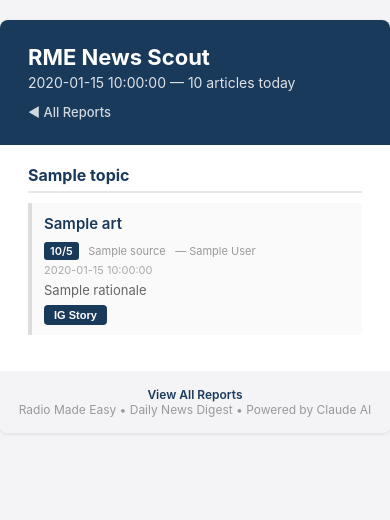
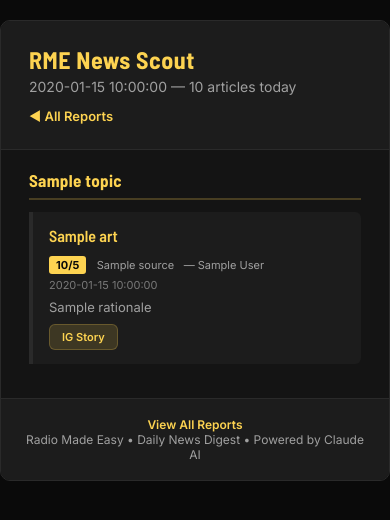
Before and after one commit to evanpdixon/rme-news-scout, a Python web app: template templates/report.html in a window 390 px wide. Shown: the top 520 px of the page. Run offline with Jinja, Linux system fonts and the light colour scheme; the template is opened without the code that fills it: most values are stand-ins (such as "Sample title", 1, 10 or a date in 2020).

Commit message:
Rebrand report and story cards to RME dark theme with gold accent
- Dark bg (#0a0a0a), gold headings (#fdd351), light gray text
- Barlow Semi Condensed headings, Inter body — matching radiomadeeasy.com
- Story card: RME logo, gold headline, brand tagline footer, subtle glow
- Index page: matching dark theme with gold link styling
- IG Story button always visible (mobile-friendly, no hover required)

Co-Authored-By: Claude Opus 4.6 (1M context) <noreply@anthropic.com>

```diff
--- a/templates/report.html
+++ b/templates/report.html
@@ -4,164 +4,186 @@
   <meta charset="utf-8">
   <meta name="viewport" content="width=device-width, initial-scale=1.0">
   <title>RME News Scout -- {{ date }}</title>
+  <link rel="preconnect" href="https://fonts.googleapis.com">
+  <link rel="preconnect" href="https://fonts.gstatic.com" crossorigin>
+  <link href="https://fonts.googleapis.com/css2?family=Barlow+Semi+Condensed:wght@400;600;700&family=Inter:wght@400;500;600;700&display=swap" rel="stylesheet">
   <style>
+    :root {
+      --rme-accent: #fdd351;
+      --rme-accent-hover: #ffe066;
+      --rme-accent-dim: rgba(253, 211, 81, 0.15);
+      --rme-bg: #0a0a0a;
+      --rme-bg-card: #141414;
+      --rme-bg-elevated: #1c1c1c;
+      --rme-text: #e8e8e8;
+      --rme-text-secondary: #a0a0a0;
+      --rme-text-heading: #fdd351;
+      --rme-border: #2a2a2a;
+      --rme-border-accent: rgba(253, 211, 81, 0.22);
+      --rme-radius: 10px;
+      --rme-radius-sm: 6px;
+      --rme-font-heading: 'Barlow Semi Condensed', 'Barlow', sans-serif;
+      --rme-font-body: 'Inter', -apple-system, BlinkMacSystemFont, 'Segoe UI', sans-serif;
+    }
+
     body {
-      font-family: -apple-system, BlinkMacSystemFont, "Segoe UI", Roboto, Helvetica, Arial, sans-serif;
-      background: #f4f4f7;
-      color: #333;
+      font-family: var(--rme-font-body);
+      background: var(--rme-bg);
+      color: var(--rme-text);
       margin: 0;
       padding: 0;
     }
     .container {
       max-width: 640px;
       margin: 20px auto;
-      background: #fff;
-      border-radius: 8px;
+      background: var(--rme-bg-card);
+      border-radius: var(--rme-radius);
       overflow: hidden;
-      box-shadow: 0 1px 4px rgba(0,0,0,0.1);
+      border: 1px solid var(--rme-border);
     }
     .header {
-      background: #1a3a5c;
-      color: #fff;
+      background: var(--rme-bg-elevated);
       padding: 24px 28px;
+      border-bottom: 1px solid var(--rme-border);
     }
     .header h1 {
       margin: 0 0 4px 0;
-      font-size: 22px;
+      font-family: var(--rme-font-heading);
+      font-size: 24px;
+      font-weight: 700;
+      color: var(--rme-text-heading);
+      letter-spacing: 0.5px;
     }
     .header p {
       margin: 0;
       font-size: 14px;
-      opacity: 0.85;
+      color: var(--rme-text-secondary);
     }
     .header-nav {
       margin-top: 10px;
     }
     .header-nav a {
-      color: #fff;
-      opacity: 0.8;
+      color: var(--rme-accent);
       text-decoration: none;
       font-size: 13px;
-      font-weight: 500;
+      font-weight: 600;
     }
     .header-nav a:hover {
-      opacity: 1;
+      color: var(--rme-accent-hover);
       text-decoration: underline;
     }
     .body {
       padding: 20px 28px;
     }
     .article {
-      margin-bottom: 16px;
-      padding: 10px 12px;
-      border-left: 4px solid #ddd;
-      background: #fafafa;
-      border-radius: 0 4px 4px 0;
-      position: relative;
+      margin-bottom: 14px;
+      padding: 14px 16px;
+      border-left: 4px solid var(--rme-border);
+      background: var(--rme-bg-elevated);
+      border-radius: 0 var(--rme-radius-sm) var(--rme-radius-sm) 0;
     }
-    .article.score-5 { border-left-color: #2ecc71; }
-    .article.score-4 { border-left-color: #27ae60; }
-    .article.score-3 { border-left-color: #f39c12; }
+    .article.score-5 { border-left-color: #4dff88; }
+    .article.score-4 { border-left-color: #2ecc71; }
+    .article.score-3 { border-left-color: var(--rme-accent); }
     .article.score-2 { border-left-color: #e67e22; }
-    .article.score-1 { border-left-color: #ccc; }
+    .article.score-1 { border-left-color: #555; }
     .article a.title {
-      color: #1a3a5c;
+      color: var(--rme-text-heading);
       text-decoration: none;
+      font-family: var(--rme-font-heading);
       font-weight: 600;
-      font-size: 15px;
+      font-size: 16px;
       line-height: 1.3;
     }
     .article a.title:hover {
+      color: var(--rme-accent-hover);
       text-decoration: underline;
     }
     .badges {
-      margin-top: 5px;
+      margin-top: 6px;
     }
     .score-badge {
       display: inline-block;
       font-size: 11px;
-      font-weight: 600;
-      color: #fff;
-      background: #1a3a5c;
+      font-weight: 700;
+      color: var(--rme-bg);
+      background: var(--rme-accent);
       border-radius: 3px;
-      padding: 2px 6px;
-      margin-right: 5px;
+      padding: 2px 7px;
+      margin-right: 6px;
     }
-    .topic-badge {
-      display: inline-block;
-      font-size: 11px;
-      font-weight: 500;
-      color: #555;
-      background: #e8e8ec;
-      border-radius: 3px;
-      padding: 2px 6px;
-      margin-right: 5px;
-    }
-    .topic-badge.ham-radio { background: #d5f5e3; color: #1e8449; }
-    .topic-badge.gmrs { background: #d4efdf; color: #1e8449; }
-    .topic-badge.emergency-comms { background: #fadbd8; color: #922b21; }
-    .topic-badge.outages { background: #fdebd0; color: #b9770e; }
-    .topic-badge.preparedness { background: #d6eaf8; color: #2471a3; }
-    .topic-badge.fcc { background: #e8daef; color: #6c3483; }
-    .topic-badge.fcc-enforcement { background: #f5b7b1; color: #78281f; }
-    .topic-badge.rme-mention { background: #f9e79f; color: #7d6608; font-weight: 700; }
     .source-name {
       display: inline-block;
       font-size: 11px;
-      color: #999;
+      color: var(--rme-text-secondary);
       margin-right: 5px;
     }
     .article-date {
       font-size: 11px;
-      color: #aaa;
-      margin-top: 3px;
+      color: var(--rme-text-secondary);
+      margin-top: 4px;
+      opacity: 0.7;
     }
     .rationale {
       font-size: 13px;
-      color: #666;
-      margin-top: 4px;
+      color: var(--rme-text-secondary);
+      margin-top: 6px;
       line-height: 1.4;
     }
     .section-title {
-      font-size: 16px;
+      font-family: var(--rme-font-heading);
+      font-size: 17px;
       font-weight: 700;
-      color: #1a3a5c;
-      margin: 24px 0 10px 0;
-      padding-bottom: 6px;
-      border-bottom: 2px solid #e8e8ec;
+      color: var(--rme-text-heading);
+      margin: 28px 0 12px 0;
+      padding-bottom: 8px;
+      border-bottom: 2px solid var(--rme-border-accent);
+      letter-spacing: 0.3px;
     }
     .section-title:first-child {
       margin-top: 0;
     }
     .no-articles {
       font-size: 13px;
-      color: #aaa;
+      color: var(--rme-text-secondary);
       font-style: italic;
       margin-bottom: 16px;
     }
     .footer {
-      background: #f4f4f7;
+      background: var(--rme-bg-elevated);
       text-align: center;
-      padding: 16px;
+      padding: 18px;
       font-size: 12px;
-      color: #999;
+      color: var(--rme-text-secondary);
+      border-top: 1px solid var(--rme-border);
+    }
+    .footer a {
+      color: var(--rme-accent);
+      text-decoration: none;
+      font-weight: 600;
+    }
+    .footer a:hover {
+      color: var(--rme-accent-hover);
     }
 
     /* Share button */
     .share-btn {
       display: inline-block;
-      background: #1a3a5c;
-      color: #fff;
-      border: none;
-      border-radius: 4px;
-      padding: 4px 10px;
+      background: var(--rme-accent-dim);
+      color: var(--rme-accent);
+      border: 1px solid var(--rme-border-accent);
+      border-radius: var(--rme-radius-sm);
+      padding: 5px 12px;
       font-size: 11px;
       font-weight: 600;
       cursor: pointer;
-      margin-top: 6px;
+      margin-top: 8px;
+      font-family: var(--rme-font-body);
+      transition: background 0.15s, color 0.15s;
     }
     .share-btn:hover {
-      background: #244d73;
+      background: var(--rme-accent);
+      color: var(--rme-bg);
     }
 
     /* Story card modal */
@@ -298,7 +317,7 @@
       {% endfor %}
     </div>
     <div class="footer">
-      <a href="index.html" style="color:#1a3a5c;text-decoration:none;font-weight:600;">View All Reports</a><br>
+      <a href="index.html">View All Reports</a><br>
       Radio Made Easy &bull; Daily News Digest &bull; Powered by Claude AI
     </div>
   </div>
@@ -319,10 +338,27 @@
   </div>
 
   <script>
+    // ── RME Brand Constants ──
+    const GOLD = '#fdd351';
+    const GOLD_DIM = 'rgba(253, 211, 81, 0.15)';
+    const BG_DARK = '#0a0a0a';
+    const BG_CARD = '#141414';
+    const BG_ELEVATED = '#1c1c1c';
+    const TEXT_PRIMARY = '#e8e8e8';
+    const TEXT_SECONDARY = '#a0a0a0';
+    const BORDER_COLOR = '#2a2a2a';
+    const FONT_HEADING = '"Barlow Semi Condensed", "Barlow", sans-serif';
+    const FONT_BODY = '"Inter", -apple-system, BlinkMacSystemFont, "Segoe UI", sans-serif';
+
     // Instagram Story dimensions: 1080 x 1920 (9:16 portrait)
     const STORY_W = 1080;
     const STORY_H = 1920;
     let currentArticleId = null;
+
+    // RME logo image (cached)
+    const logoImg = new Image();
+    logoImg.crossOrigin = 'anonymous';
+    logoImg.src = 'https://radiomadeeasy.com/wp-content/uploads/2022/09/RadioMadeEasy.png';
 
     function openStoryModal(idx) {
       const el = document.getElementById('article-' + idx);
@@ -359,33 +395,41 @@
       link.click();
     }
 
-    // Close modal on overlay click
+    // Close modal on overlay click or Escape
     document.getElementById('storyModal').addEventListener('click', function(e) {
       if (e.target === this) closeStoryModal();
     });
+    document.addEventListener('keydown', function(e) {
+      if (e.key === 'Escape') closeStoryModal();
+    });
 
-    // Color map for topic categories
+    // Topic badge colors (on-brand variants)
     const TOPIC_COLORS = {
-      'RME Mention':             { bg: '#f9e79f', fg: '#7d6608' },
-      'Ham Radio':               { bg: '#d5f5e3', fg: '#1e8449' },
-      'GMRS':                    { bg: '#d4efdf', fg: '#1e8449' },
-      'Emergency Comms':         { bg: '#fadbd8', fg: '#922b21' },
-      'Outages & Infrastructure':{ bg: '#fdebd0', fg: '#b9770e' },
-      'Preparedness & Off-Grid': { bg: '#d6eaf8', fg: '#2471a3' },
-      'FCC & Policy':            { bg: '#e8daef', fg: '#6c3483' },
-      'FCC Enforcement':         { bg: '#f5b7b1', fg: '#78281f' },
-      'Other':                   { bg: '#e8e8ec', fg: '#555'    }
+      'RME Mention':             { bg: GOLD, fg: BG_DARK },
+      'Ham Radio':               { bg: '#4dff88', fg: BG_DARK },
+      'GMRS':                    { bg: '#2ecc71', fg: BG_DARK },
+      'Emergency Comms':         { bg: '#ff4d4d', fg: '#fff' },
+      'Outages & Infrastructure':{ bg: '#e67e22', fg: '#fff' },
+      'Preparedness & Off-Grid': { bg: '#5dade2', fg: BG_DARK },
+      'FCC & Policy':            { bg: '#bb8fce', fg: BG_DARK },
+      'FCC Enforcement':         { bg: '#f1948a', fg: BG_DARK },
+      'Other':                   { bg: '#555', fg: '#fff' }
     };
 
-    function wrapText(ctx, text, x, y, maxWidth, lineHeight) {
-      // Returns the Y position after the last line
+    function wrapText(ctx, text, x, y, maxWidth, lineHeight, maxLines) {
       const words = text.split(' ');
       let line = '';
       let currentY = y;
+      let lineCount = 0;
+      const limit = maxLines || 999;
       for (let i = 0; i < words.length; i++) {
         const testLine = line + words[i] + ' ';
-        const metrics = ctx.measureText(testLine);
-        if (metrics.width > maxWidth && i > 0) {
+        if (ctx.measureText(testLine).width > maxWidth && i > 0) {
+          lineCount++;
+          if (lineCount >= limit) {
+            ctx.fillText(line.trim() + '...', x, currentY);
+            return currentY + lineHeight;
+          }
           ctx.fillText(line.trim(), x, currentY);
           line = words[i] + ' ';
           currentY += lineHeight;
@@ -417,140 +461,119 @@
       canvas.height = STORY_H;
       const ctx = canvas.getContext('2d');
       const pad = 72;
+      const contentW = STORY_W - pad * 2;
 
-      // Background gradient
-      const grad = ctx.createLinearGradient(0, 0, 0, STORY_H);
-      grad.addColorStop(0, '#0f2640');
-      grad.addColorStop(0.6, '#1a3a5c');
-      grad.addColorStop(1, '#0f2640');
-      ctx.fillStyle = grad;
+      // ── Background ──
+      ctx.fillStyle = BG_DARK;
       ctx.fillRect(0, 0, STORY_W, STORY_H);
 
-      // Subtle grid pattern overlay
-      ctx.strokeStyle = 'rgba(255,255,255,0.03)';
-      ctx.lineWidth = 1;
-      for (let i = 0; i < STORY_W; i += 40) {
-        ctx.beginPath(); ctx.moveTo(i, 0); ctx.lineTo(i, STORY_H); ctx.stroke();
-      }
-      for (let i = 0; i < STORY_H; i += 40) {
-        ctx.beginPath(); ctx.moveTo(0, i); ctx.lineTo(STORY_W, i); ctx.stroke();
-      }
+      // Subtle radial glow behind content area
+      const glow = ctx.createRadialGradient(STORY_W / 2, STORY_H * 0.35, 100, STORY_W / 2, STORY_H * 0.35, STORY_W);
+      glow.addColorStop(0, 'rgba(253, 211, 81, 0.04)');
+      glow.addColorStop(1, 'rgba(0, 0, 0, 0)');
+      ctx.fillStyle = glow;
+      ctx.fillRect(0, 0, STORY_W, STORY_H);
 
       let curY = pad;
 
-      // ── RME branding at top ──
-      ctx.fillStyle = '#ffffff';
-      ctx.font = 'bold 32px -apple-system, BlinkMacSystemFont, "Segoe UI", Roboto, sans-serif';
-      ctx.fillText('RME NEWS SCOUT', pad, curY + 28);
-      curY += 36;
+      // ── RME Logo (if loaded) ──
+      const logoSize = 56;
+      if (logoImg.complete && logoImg.naturalWidth > 0) {
+        ctx.save();
+        drawRoundedRect(ctx, pad, curY, logoSize, logoSize, 10);
+        ctx.clip();
+        ctx.drawImage(logoImg, pad, curY, logoSize, logoSize);
+        ctx.restore();
+      }
 
-      // Date line
-      ctx.fillStyle = 'rgba(255,255,255,0.6)';
-      ctx.font = '24px -apple-system, BlinkMacSystemFont, "Segoe UI", Roboto, sans-serif';
-      ctx.fillText('{{ date }}', pad, curY + 24);
-      curY += 50;
+      // ── Brand name next to logo ──
+      ctx.fillStyle = GOLD;
+      ctx.font = 'bold 34px ' + FONT_HEADING;
+      ctx.fillText('RADIO MADE EASY', pad + logoSize + 16, curY + 24);
+      ctx.fillStyle = TEXT_SECONDARY;
+      ctx.font = '22px ' + FONT_BODY;
+      ctx.fillText('News Scout', pad + logoSize + 16, curY + 50);
+      curY += logoSize + 32;
 
-      // Divider
-      ctx.strokeStyle = 'rgba(255,255,255,0.15)';
-      ctx.lineWidth = 2;
-      ctx.beginPath();
-      ctx.moveTo(pad, curY);
-      ctx.lineTo(STORY_W - pad, curY);
-      ctx.stroke();
-      curY += 40;
+      // ── Gold accent line ──
+      ctx.fillStyle = GOLD;
+      ctx.fillRect(pad, curY, 60, 4);
+      curY += 32;
 
       // ── Topic badge ──
       const topicColors = TOPIC_COLORS[data.topic] || TOPIC_COLORS['Other'];
-      ctx.font = 'bold 22px -apple-system, BlinkMacSystemFont, "Segoe UI", Roboto, sans-serif';
+      ctx.font = 'bold 22px ' + FONT_HEADING;
       const topicText = data.topic.toUpperCase();
       const topicMetrics = ctx.measureText(topicText);
-      const badgeW = topicMetrics.width + 28;
-      const badgeH = 36;
+      const badgeW = topicMetrics.width + 32;
+      const badgeH = 38;
 
       drawRoundedRect(ctx, pad, curY, badgeW, badgeH, 6);
       ctx.fillStyle = topicColors.bg;
       ctx.fill();
       ctx.fillStyle = topicColors.fg;
-      ctx.fillText(topicText, pad + 14, curY + 26);
-      curY += badgeH + 30;
+      ctx.fillText(topicText, pad + 16, curY + 27);
+      curY += badgeH + 28;
 
-      // ── Featured image (if available) ──
-      const imageArea = 420;
-      let imageLoaded = false;
+      // ── Featured image ──
+      const imageArea = 400;
 
-      function drawRestOfCard() {
-        // ── Headline ──
-        ctx.fillStyle = '#ffffff';
-        ctx.font = 'bold 48px -apple-system, BlinkMacSystemFont, "Segoe UI", Roboto, sans-serif';
-        curY = wrapText(ctx, data.title, pad, curY, STORY_W - pad * 2, 60);
-        curY += 16;
+      function drawContent() {
+        // ── Headline (gold) ──
+        ctx.fillStyle = GOLD;
+        ctx.font = 'bold 50px ' + FONT_HEADING;
+        curY = wrapText(ctx, data.title, pad, curY, contentW, 62, 5);
+        curY += 12;
 
-        // ── Source / Author / Date line ──
-        ctx.fillStyle = 'rgba(255,255,255,0.7)';
-        ctx.font = '26px -apple-system, BlinkMacSystemFont, "Segoe UI", Roboto, sans-serif';
+        // ── Source / Author / Date (white secondary) ──
+        ctx.fillStyle = TEXT_SECONDARY;
+        ctx.font = '500 24px ' + FONT_BODY;
         let metaLine = data.source;
-        if (data.author) metaLine += ' — ' + data.author;
-        if (data.published) metaLine += ' · ' + data.published;
-        curY = wrapText(ctx, metaLine, pad, curY, STORY_W - pad * 2, 34);
+        if (data.author) metaLine += '  \u2022  ' + data.author;
+        if (data.published) metaLine += '  \u2022  ' + data.published;
+        curY = wrapText(ctx, metaLine, pad, curY, contentW, 32);
+        curY += 20;
+
+        // ── Divider line ──
+        ctx.fillStyle = BORDER_COLOR;
+        ctx.fillRect(pad, curY, contentW, 1);
         curY += 24;
 
-        // ── Divider ──
-        ctx.strokeStyle = 'rgba(255,255,255,0.12)';
-        ctx.lineWidth = 1;
-        ctx.beginPath();
-        ctx.moveTo(pad, curY);
-        ctx.lineTo(STORY_W - pad, curY);
-        ctx.stroke();
-        curY += 28;
-
-        // ── Summary text ──
+        // ── Summary (light text) ──
         if (data.summary) {
-          ctx.fillStyle = 'rgba(255,255,255,0.85)';
-          ctx.font = '30px -apple-system, BlinkMacSystemFont, "Segoe UI", Roboto, sans-serif';
-          // Truncate summary to fit remaining space
-          const maxSummaryY = STORY_H - 160;
-          const availableLines = Math.floor((maxSummaryY - curY) / 42);
-          const words = data.summary.split(' ');
-          let truncated = '';
-          let testLine = '';
-          let lines = 0;
-          for (let i = 0; i < words.length; i++) {
-            testLine = truncated + (truncated ? ' ' : '') + words[i];
-            const w = ctx.measureText(testLine).width;
-            if (w > STORY_W - pad * 2) {
-              lines++;
-              if (lines >= availableLines) {
-                truncated += '...';
-                break;
-              }
-              truncated += '\n' + words[i];
-            } else {
-              truncated = testLine;
-            }
-          }
-          curY = wrapText(ctx, truncated.replace(/\n/g, ' '), pad, curY, STORY_W - pad * 2, 42);
+          ctx.fillStyle = TEXT_PRIMARY;
+          ctx.font = '400 28px ' + FONT_BODY;
+          const maxLines = Math.floor((STORY_H - 200 - curY) / 40);
+          curY = wrapText(ctx, data.summary, pad, curY, contentW, 40, Math.max(maxLines, 2));
         }
 
-        // ── Bottom branding bar ──
-        const barH = 80;
+        // ── Bottom bar ──
+        const barH = 100;
         const barY = STORY_H - barH;
-        ctx.fillStyle = 'rgba(0,0,0,0.3)';
+        ctx.fillStyle = BG_ELEVATED;
         ctx.fillRect(0, barY, STORY_W, barH);
+        // Gold top border on bar
+        ctx.fillStyle = GOLD;
+        ctx.fillRect(0, barY, STORY_W, 2);
 
-        ctx.fillStyle = 'rgba(255,255,255,0.5)';
-        ctx.font = '22px -apple-system, BlinkMacSystemFont, "Segoe UI", Roboto, sans-serif';
+        // Site URL centered
+        ctx.fillStyle = GOLD;
+        ctx.font = 'bold 26px ' + FONT_HEADING;
         ctx.textAlign = 'center';
-        ctx.fillText('radiomadeeasy.com', STORY_W / 2, barY + 48);
+        ctx.fillText('radiomadeeasy.com', STORY_W / 2, barY + 42);
+        // Tagline
+        ctx.fillStyle = TEXT_SECONDARY;
+        ctx.font = '400 20px ' + FONT_BODY;
+        ctx.fillText('You need off grid comms. We make it easy.', STORY_W / 2, barY + 72);
         ctx.textAlign = 'left';
       }
 
-      // Try to load the featured image
+      // Try to load featured image
       if (data.image) {
         const img = new Image();
         img.crossOrigin = 'anonymous';
         img.onload = function() {
-          // Draw image with rounded corners and cover-fit
-          const imgW = STORY_W - pad * 2;
+          const imgW = contentW;
           const imgH = imageArea;
           const scale = Math.max(imgW / img.width, imgH / img.height);
           const sw = imgW / scale;
@@ -559,27 +582,34 @@
           const sy = (img.height - sh) / 2;
 
           ctx.save();
-          drawRoundedRect(ctx, pad, curY, imgW, imgH, 12);
+          drawRoundedRect(ctx, pad, curY, imgW, imgH, 10);
           ctx.clip();
           ctx.drawImage(img, sx, sy, sw, sh, pad, curY, imgW, imgH);
-          // Dark overlay at bottom of image for readability
-          const imgGrad = ctx.createLinearGradient(0, curY + imgH - 100, 0, curY + imgH);
-          imgGrad.addColorStop(0, 'rgba(0,0,0,0)');
-          imgGrad.addColorStop(1, 'rgba(0,0,0,0.4)');
+          // Subtle dark gradient at bottom edge
+          const imgGrad = ctx.createLinearGradient(0, curY + imgH - 80, 0, curY + imgH);
+          imgGrad.addColorStop(0, 'rgba(10,10,10,0)');
+          imgGrad.addColorStop(1, 'rgba(10,10,10,0.6)');
           ctx.fillStyle = imgGrad;
           ctx.fillRect(pad, curY, imgW, imgH);
           ctx.restore();
 
-          curY += imgH + 32;
-          drawRestOfCard();
+          // Thin gold border around image
+          ctx.save();
+          drawRoundedRect(ctx, pad, curY, imgW, imgH, 10);
+          ctx.strokeStyle = 'rgba(253, 211, 81, 0.2)';
+          ctx.lineWidth = 2;
+          ctx.stroke();
+          ctx.restore();
+
+          curY += imgH + 28;
+          drawContent();
         };
         img.onerror = function() {
-          // No image — just draw the rest
-          drawRestOfCard();
+          drawContent();
         };
         img.src = data.image;
       } else {
-        drawRestOfCard();
+        drawContent();
       }
     }
   </script>
```
Also changed, not shown: other parts of templates/report.html (+18 -21 lines), templates/index.html (+51 -22 lines).
